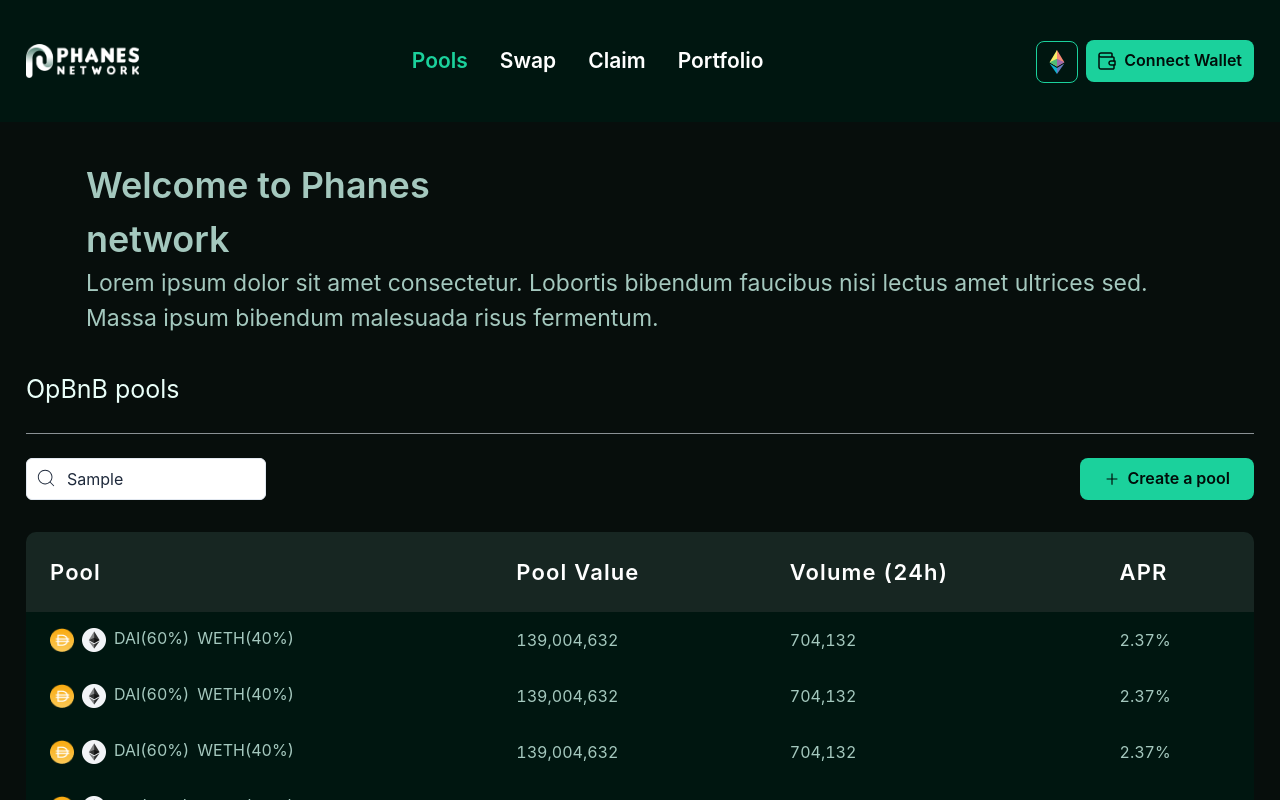
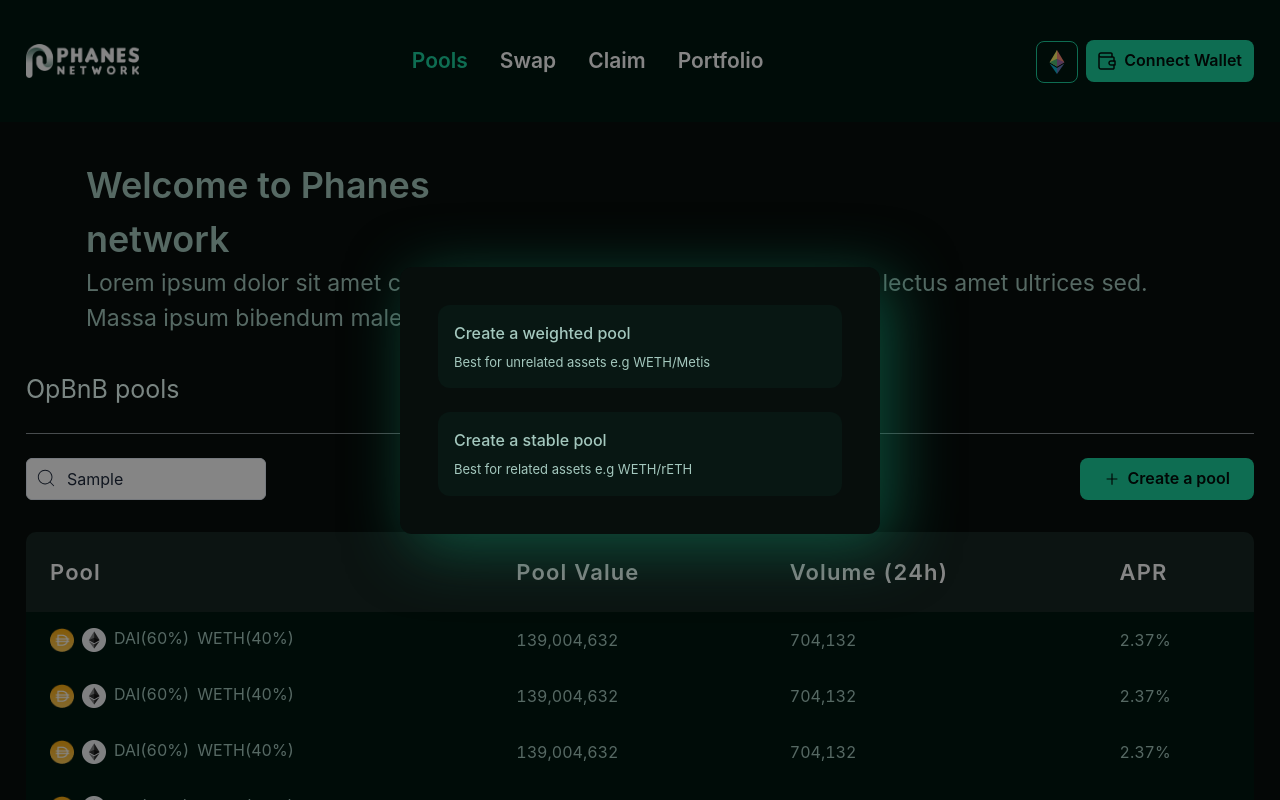
Before and after one commit to 0xlarmideh/balancer-fork, a Next.js app: page / in a window 1280 px wide. Both pictures are taken after typing "Sample" into the empty fields and a click on the button "Create a pool". Shown: the top 800 px of the page. Built offline with nearby package versions, Linux system fonts and the light colour scheme.

Commit message:
Step 1 modal edit

```diff
--- a/components/Pages Components/Pools/Modals/Step1.tsx
+++ b/components/Pages Components/Pools/Modals/Step1.tsx
@@ -1,21 +1,51 @@
-import { Flex } from "@chakra-ui/react";
+import { Flex, Text, VStack } from "@chakra-ui/react";
 import React from "react";
 import CustomModal from "../../../_common/CustomModal";
 
-const Step1 = ({ isOpen, onClose }) => {
+interface IStep1 {
+  isOpen: boolean;
+  onClose: () => void;
+}
+const Step1 = ({ isOpen, onClose }:IStep1) => {
   const ModalContent = () => {
     const ModalContentData = [
       {
         title: "Create a weighted pool",
-        description: "Create a weighted pool",
+        description: "Best for unrelated assets e.g WETH/Metis",
       },
-      { title: "Create a stable pool", description: "Create a stable pool" },
+      {
+        title: "Create a stable pool",
+        description: "Best for related assets e.g WETH/rETH",
+      },
     ];
-    return <Flex flexDir="column">
-      {ModalContentData.map((item) => {
+    return <Flex px='14px' py='30px' flexDir="column" gap='24px'>
+      {ModalContentData.map((item, idx) => {
         return (
-          <><Text></Text></>
-        )
+          <VStack
+            bg="#081713"
+            borderRadius="12px"
+            align="flex-start"
+            spacing="8px"
+            p="16px"
+            _hover={{
+              cursor: "pointer",
+              transform: "scale(1.05)",
+              transition: "all 1s",
+              boxShadow: "2px 2px 12px 0px rgba(16, 123, 92, 0.60)",
+            }}
+            onClick={() => {
+              // function goes here
+            }}
+            key={idx}
+          >
+            <Text fontSize="16px" fontWeight="500" color="brand.lighterText">
+              {item?.title}
+            </Text>
+            <Text fontSize="13px" fontWeight="400" color="brand.lighterText">
+              {item?.description}
+            </Text>
+          </VStack>
+        );
       })}
     </Flex>;
   };
--- a/components/Pages Components/Pools/Pools.tsx
+++ b/components/Pages Components/Pools/Pools.tsx
@@ -1,12 +1,14 @@
 import { FilledButton } from '@/components/_common/Buttons'
 import { MediumText } from '@/components/_common/Typography'
-import { Box, Divider, Flex, Input, InputGroup, InputLeftElement, Text } from '@chakra-ui/react'
+import { Box, Divider, Flex, Input, InputGroup, InputLeftElement, Text, useDisclosure } from '@chakra-ui/react'
 import React from 'react'
 import { CiSearch } from "react-icons/ci"
 import { AiOutlinePlus } from "react-icons/ai";
 import PoolTable from './PoolTable'
+import Step1 from './Modals/Step1'
 
 const Pools = () => {
+  const {isOpen, onClose, onOpen} = useDisclosure();
   return (
     <Box pb='12rem'>
       <MediumText text="OpBnB pools" />
@@ -27,9 +29,13 @@ const Pools = () => {
             }}
           />
         </InputGroup>
-        <FilledButton text='Create a pool' px='24px' leftIcon={<AiOutlinePlus />} />
+        <FilledButton onClick={() => {
+          onOpen();
+        }}
+        text='Create a pool' px='24px' leftIcon={<AiOutlinePlus />} />
       </Flex>
       <PoolTable />
+      <Step1 isOpen={isOpen} onClose={onClose} key='step1' />
     </Box>
   );
 }
--- a/components/_common/CustomModal.tsx
+++ b/components/_common/CustomModal.tsx
@@ -1,9 +1,14 @@
 import { Modal, ModalBody, ModalContent, ModalOverlay } from "@chakra-ui/react";
-import React from "react";
-
-const CustomModal = ({ isOpen, onClose, content, maxW }) => {
+import React, { ReactElement } from "react";
+interface IModalProps {
+  isOpen: boolean;
+  onClose: () => void;
+  content: ReactElement;
+  maxW: any;
+}
+const CustomModal = ({ isOpen, onClose, content, maxW }: IModalProps) => {
   return (
-    <Modal isOpen={isOpen} onClose={onClose}>
+    <Modal isCentered isOpen={isOpen} onClose={onClose}>
       <ModalOverlay />
       <ModalContent
         borderRadius="12px"
```
